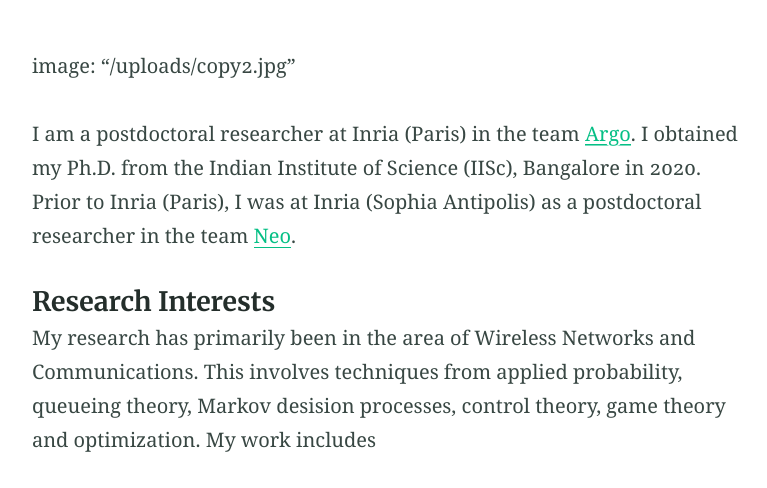
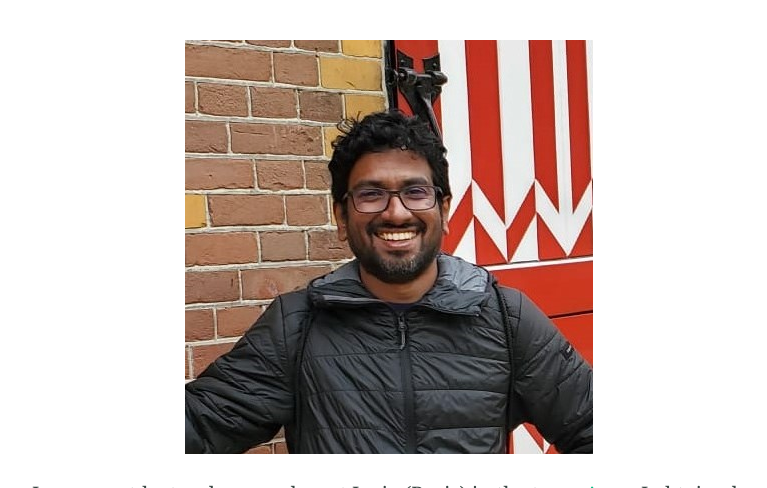
Before and after one commit to ashokkri/ashokkri.github.io, a Jekyll site: the page built from index.md, in a window 1280 px wide and 900 px high, cut to the strip 412-900 px from the top of the window. Shown: the whole strip, without its empty margins (251-1018 px from the left). Built offline with Jekyll 4.4.1, drawn with Linux system fonts in a browser that asks for light colours.

Commit message:
Update index.md

```diff
--- a/index.md
+++ b/index.md
@@ -6,7 +6,7 @@ feature_text: |
 feature_image: "https://picsum.photos/1300/400?image=989"
 
 ---
-image: "/uploads/copy2.jpg"
+{% include figure.html image="/uploads/copy2.jpg" %}
 
 I am a postdoctoral researcher at Inria (Paris) in the team [Argo](https://www.inria.fr/en/argo). I obtained my Ph.D. from the Indian Institute of Science (IISc), Bangalore in 2020. Prior to Inria (Paris), I was at Inria (Sophia Antipolis) as a postdoctoral researcher in the team [Neo](https://team.inria.fr/neo/).
 
```
